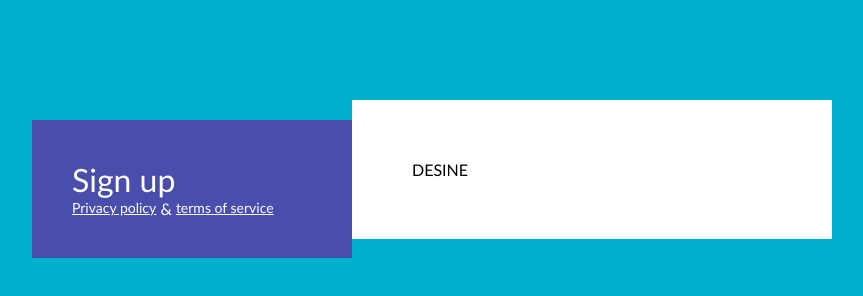
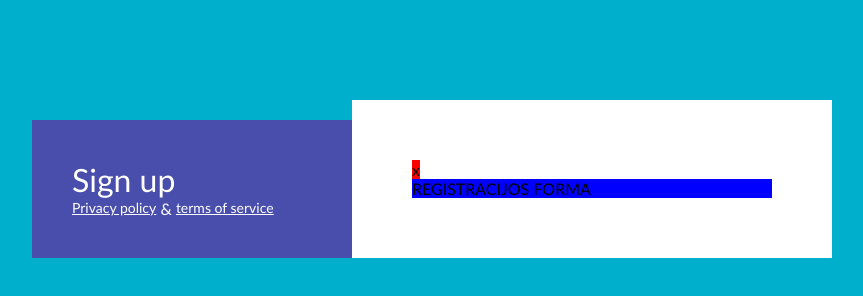
Before and after one commit to front-end-by-rimantas/32-grupe-sign-up, a website: page index.html in a window 1280 px wide. Shown: the whole page, without its empty margins (208-1071 px from the left). Drawn offline with Linux system fonts and the light colour scheme.

Commit message:
Right column style (kind of)

```diff
--- /dev/null
+++ b/css/form.css
@@ -0,0 +1,5 @@
+.form {
+    display: inline-block;
+    width: 100%;
+    background-color: blue;
+}
--- a/css/main.css
+++ b/css/main.css
@@ -54,3 +54,8 @@ body {
     padding: 60px;
     background-color: #fff;
 }
+
+.close {
+    display: inline-block;
+    background-color: red;
+}
--- a/index.html
+++ b/index.html
@@ -14,6 +14,11 @@
     <meta name="msapplication-TileColor" content="#da532c">
     <meta name="theme-color" content="#ffffff">
     <link rel="shortcut icon" href="./favicon.ico" type="image/x-icon">
+
+    <!-- components -->
+    <link rel="stylesheet" href="./css/form.css">
+
+    <!-- custom styles -->
     <link rel="stylesheet" href="./css/main.css">
 </head>
 
@@ -28,7 +33,10 @@
             </div>
         </div>
         <div class="right-column">
-            DESINE
+            <div class="close">x</div>
+            <form class="form">
+                REGISTRACIJOS FORMA
+            </form>
         </div>
     </main>
 </body>
```
